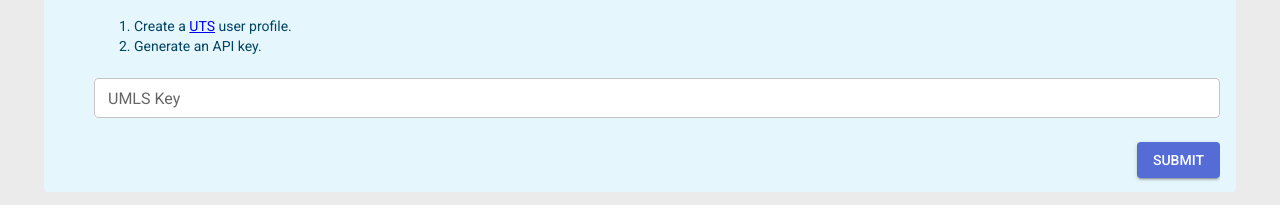
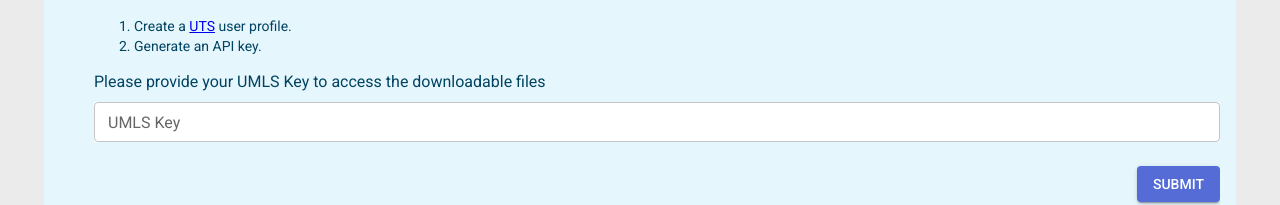
Before and after one commit to x-atlas-consortia/ubkg-download, a Next.js app in the folder src/: page / in a window 1280 px wide. Shown: the part 365-570 px from the top of the page. Built offline with nearby package versions, Linux system fonts and the light colour scheme.

Commit message:
add text back to the line above the key entry, fix link crossOrigin key

```diff
--- a/src/pages/_document.tsx
+++ b/src/pages/_document.tsx
@@ -15,7 +15,7 @@ export default function MyDocument(props: DocumentProps & DocumentHeadTagsProps)
         <meta name="theme-color" content={theme.palette.primary.main} />
         <link rel="shortcut icon" href="/favicon.ico" />
         <link rel="preconnect" href="https://fonts.googleapis.com" />
-        <link rel="preconnect" href="https://fonts.gstatic.com" crossorigin="anonymous" />
+        <link rel="preconnect" href="https://fonts.gstatic.com" crossOrigin="anonymous" />
         <link href="https://fonts.googleapis.com/css2?family=Inter:wght@100..900&display=swap" rel="stylesheet" />
         <meta name="emotion-insertion-point" content="" />
         <DocumentHeadTags {...props} />
--- a/src/pages/index.tsx
+++ b/src/pages/index.tsx
@@ -214,6 +214,7 @@ const Home = (props) => {
 
                 { ! hasAuth && (
                     <>
+                        <Typography>Please provide your UMLS Key to access the downloadable files </Typography>
                         <TextField
                             label="UMLS Key"
                             size="small"
```
